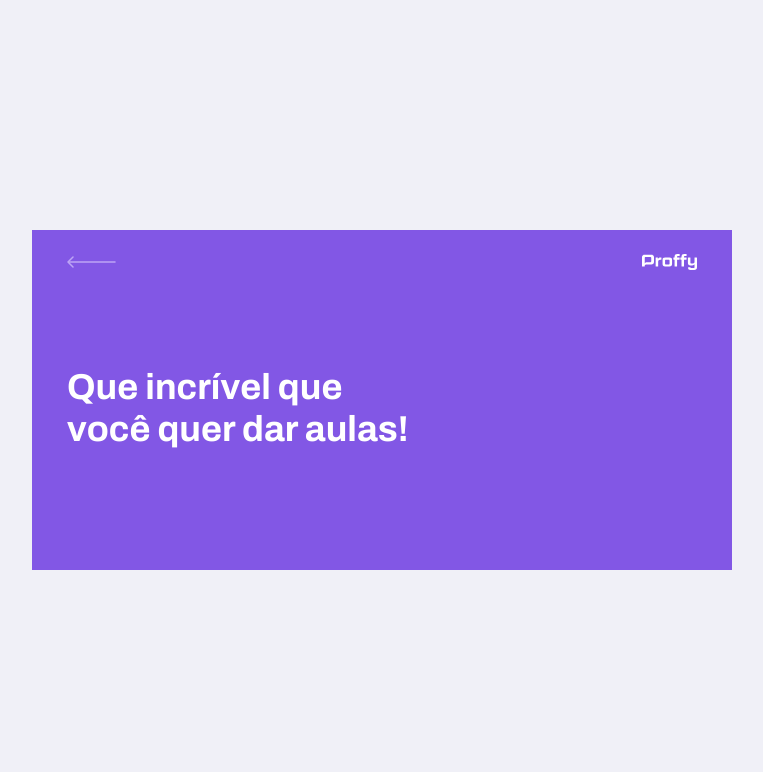
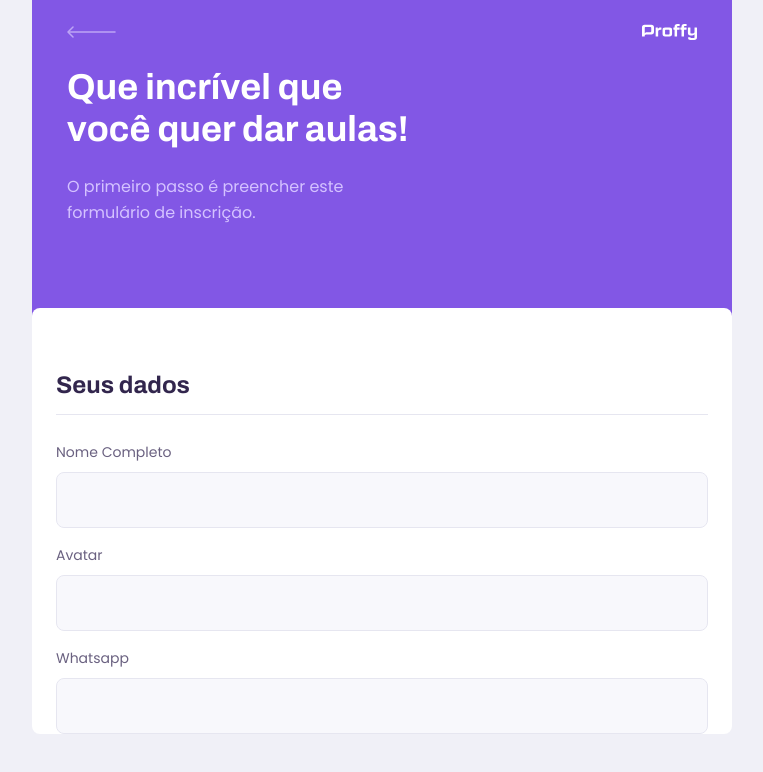
Before and after one commit to orlando-messias/next-level-week-2, a React (Create React App) app: page /give-classes in a window 1280 px wide. Shown: the top 772 px of the page, without its empty margins (258-1021 px from the left). Built offline with nearby package versions, Linux system fonts and the light colour scheme.

Commit message:
create component Input

```diff
--- /dev/null
+++ b/src/components/Input/index.tsx
@@ -0,0 +1,18 @@
+import React, { InputHTMLAttributes } from 'react';
+import './inputStyles.css';
+
+interface InputProps extends InputHTMLAttributes<HTMLInputElement> {
+  label: string;
+  name: string
+}
+
+const Input: React.FC<InputProps> = ({ label, name, ...rest }) => {
+  return (
+    <div className="input-block">
+      <label htmlFor={name}>{label}</label>
+      <input type="text" id={name} {...rest} />
+    </div>
+  );
+}
+
+export default Input;
--- /dev/null
+++ b/src/components/Input/inputStyles.css
@@ -0,0 +1,34 @@
+.input-block {
+  position: relative;
+}
+
+.input-block + .input-block {
+  margin-top: 1.4rem;
+}
+
+.input-block label {
+  font-size: 1.4rem;
+}
+
+.input-block input {
+  width: 100%;
+  height: 5.6rem;
+  margin-top: 0.8rem;
+  border-radius: 0.8rem;
+  background: var(--color-input-background);
+  border: 1px solid var(--color-line-in-white);
+  outline: 0;
+  padding: 0 1.6rem;
+  font: 1.6rem Archivo;
+}
+
+.input-block:focus-within::after {
+  width: calc(100% - 3.2rem);
+  height: 2px;
+  content: '';
+  background: var(--color-primary-light);
+  position: absolute;
+  left: 1.6rem;
+  right: 1.6rem;
+  bottom: 0;
+}
--- a/src/pages/TeacherForm/index.tsx
+++ b/src/pages/TeacherForm/index.tsx
@@ -1,11 +1,27 @@
 import React from 'react';
 import PageHeader from '../PageHeader';
+import './teacherFormStyles.css';
+import Input from '../../components/Input';
 
 
 function TeacherForm() {
   return (
     <div id="page-teacher-form" className="container">
-      <PageHeader title="Que incrível que você quer dar aulas!" />
+      <PageHeader
+        title="Que incrível que você quer dar aulas!"
+        description="O primeiro passo é preencher este formulário de inscrição."
+      />
+
+      <main>
+        <fieldset>
+          <legend>Seus dados</legend>
+          <Input name="name" label="Nome Completo" />
+          <Input name="avatar" label="Avatar" />
+          <Input name="whatsapp" label="Whatsapp" />
+
+        </fieldset>
+      </main>
+
     </div>
   );
 }
--- a/src/pages/TeacherForm/teacherFormStyles.css
+++ b/src/pages/TeacherForm/teacherFormStyles.css
@@ -0,0 +1,39 @@
+#page-teacher-form {
+  width: 100vw;
+  height: 100vh;
+}
+
+#page-teacher-form .page-header .header-content {
+  margin-bottom: 6.4rem;
+}
+
+#page-teacher-form main {
+  background: var(--color-box-base);
+  width: 100%;
+  max-width: 74rem;
+  border-radius: 0.8rem;
+  margin: -3.2rem auto 3.2rem;
+  padding-top: 6.4rem;
+  overflow: hidden;
+}
+
+#page-teacher-form main fieldset {
+  border: 0;
+  padding: 0 2.4rem;
+}
+
+#page-teacher-form main fieldset + fieldset {
+  margin-top: 6.4rem;
+}
+
+#page-teacher-form main fieldset legend {
+  font: 700 2.4rem Archivo;
+  color: var(--color-text-title);
+  margin-bottom: 2.4rem;
+  display: flex;
+  align-items: center;
+  justify-content: space-between;
+  width: 100%;
+  padding-bottom: 1.6rem;
+  border-bottom: 1px solid var(--color-line-in-white);
+}
--- a/src/pages/TeacherList/index.tsx
+++ b/src/pages/TeacherList/index.tsx
@@ -2,6 +2,7 @@
 import PageHeader from '../PageHeader';
 import './teacherListStyles.css';
 import TeacherItem from '../../components/TeacherItem';
+import Input from '../../components/Input';
 
 function TeacherList() {
   return (
@@ -9,20 +10,9 @@
       <PageHeader title="Estes são os Proffys disponíveis">
         <form id="search-teachers">
 
-          <div className="input-block">
-            <label htmlFor="subject">Matéria</label>
-            <input type="text" id="subject"/>
-          </div>
-
-          <div className="input-block">
-            <label htmlFor="week_day">Dia da Semana</label>
-            <input type="text" id="week_day"/>
-          </div>
-
-          <div className="input-block">
-            <label htmlFor="time">Hora</label>
-            <input type="text" id="time"/>
-          </div>
+          <Input name="subject" label="Matéria" />
+          <Input name="week_day" label="Dia da semana" />
+          <Input type="time" name="time" label="Hora" />
 
         </form>
       </PageHeader>
--- a/src/pages/TeacherList/teacherListStyles.css
+++ b/src/pages/TeacherList/teacherListStyles.css
@@ -9,41 +9,6 @@
 
 #search-teachers label{
   color: var(--color-text-in-primary);
-}
-
-#search-teachers .input-block {
-  position: relative;
-}
-
-#search-teachers .input-block + .input-block {
-  margin-top: 1.4rem;
-}
-
-#search-teachers .input-block label {
-  font-size: 1.4rem;
-}
-
-#search-teachers .input-block input {
-  width: 100%;
-  height: 5.6rem;
-  margin-top: 0.8rem;
-  border-radius: 0.8rem;
-  background: var(--color-input-background);
-  border: 1px solid var(--color-line-in-white);
-  outline: 0;
-  padding: 0 1.6rem;
-  font: 1.6rem Archivo;
-}
-
-#search-teachers .input-block:focus-within::after {
-  width: calc(100% - 3.2rem);
-  height: 2px;
-  content: '';
-  background: var(--color-primary-light);
-  position: absolute;
-  left: 1.6rem;
-  right: 1.6rem;
-  bottom: 0;
 }
 
 #page-teacher-list main {
```
